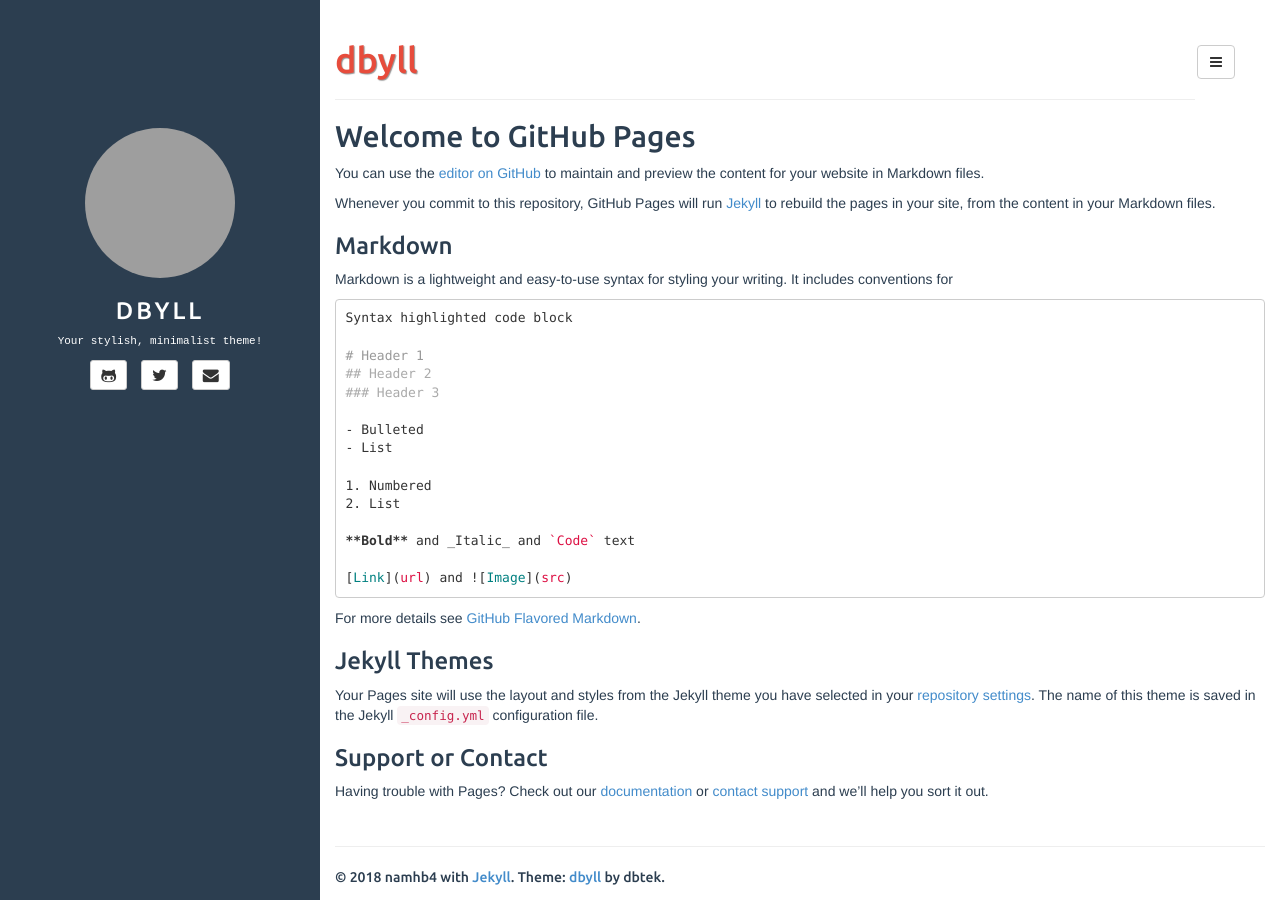
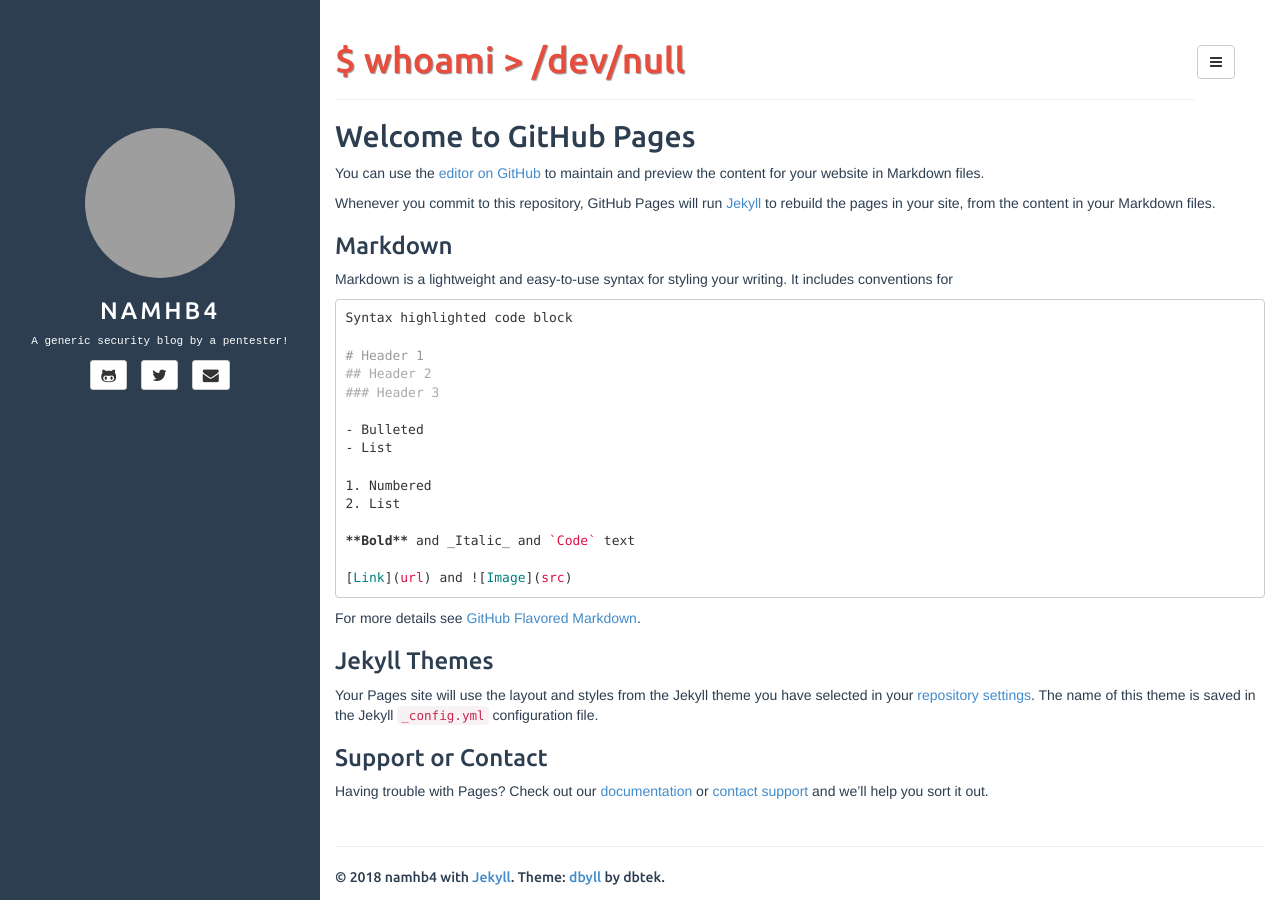
Before and after one commit to namhb4/namhb4.github.io, a Jekyll site: the page built from index.md, in a window 1280 px wide. Built offline with Jekyll 4.4.1, drawn with Linux system fonts in a browser that asks for light colours; our own code applies the rules of GitHub Pages for plain Markdown files; the list of posts is cut into pages by our own code; grey boxes are pictures that could not be loaded.

Commit message:
add title

```diff
--- a/_config.yml
+++ b/_config.yml
@@ -7,14 +7,14 @@
 markdown: kramdown
 disqus: dbyll
 google_analytics: dbyll
-title: dbyll
+title: namhb4
 
 defaults:
   -
     scope:
       path: "" # empty string for all files
     values:
-      title: dbyll
+      title: $ whoami > /dev/null
 
 description: Stylish Jekyll Theme
 author:
@@ -23,7 +23,7 @@
   github: namhb4
   twitter: kendyhikaru
   linkedin: namhabach
-  bio: Your stylish, minimalist theme!
+  bio: A generic security blog by a pentester!
   email_md5: 726351295ec82e145928582f595aa3aa
 
 rss_path: feed.xml
```
